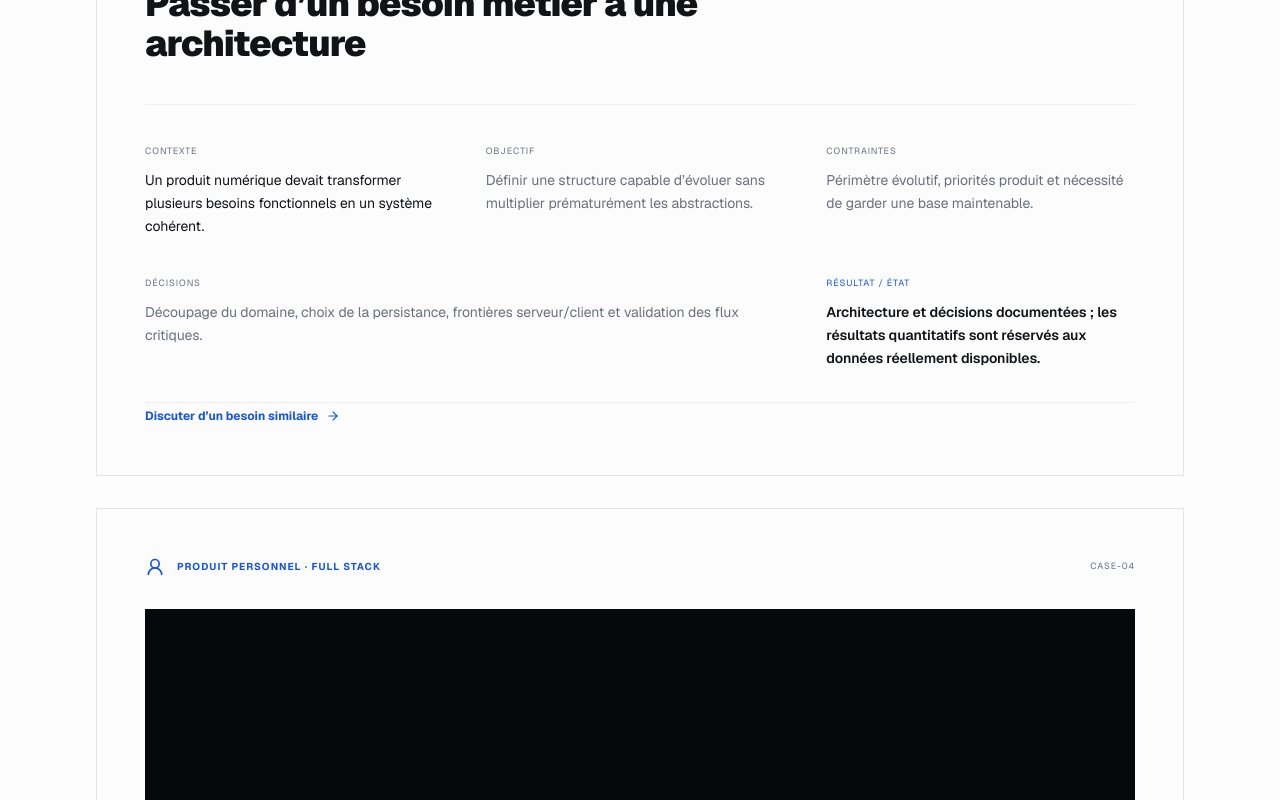
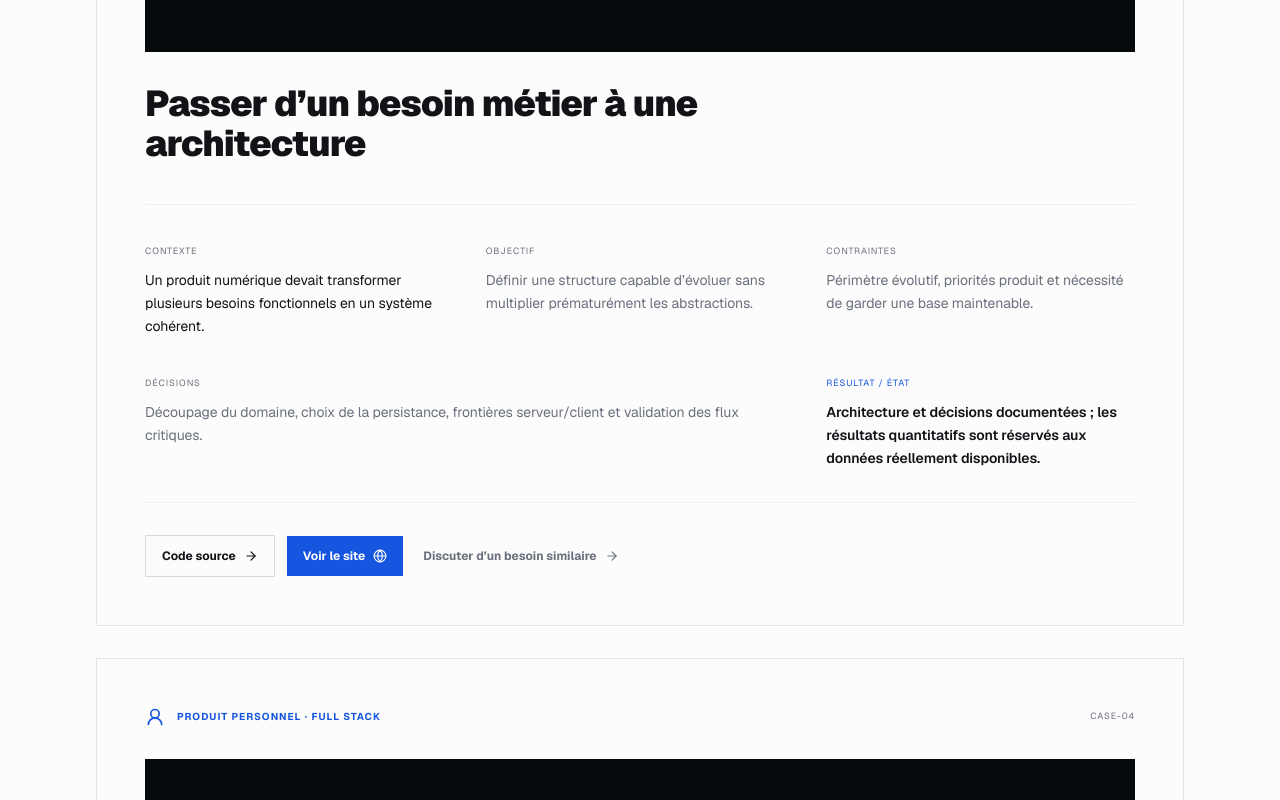
Before and after one commit to digitaleflex/eurinhash-cs, a Next.js app: page /realisations in a window 1280 px wide. Shown: the part 3373-4173 px from the top of the page. Built offline with nearby package versions, Linux system fonts and the light colour scheme.

Commit message:
Add optional source repository and live demo links to project cases

```diff
--- a/app/realisations/page.tsx
+++ b/app/realisations/page.tsx
@@ -13,6 +13,8 @@ const cases = [
     constraints: 'Infrastructure existante, ressources limitées et nécessité de préserver les services en place.',
     decisions: 'Conteneurisation, reverse proxy, automatisation des déploiements et documentation des flux.',
     result: 'État documenté dans les livrables du projet ; les métriques de disponibilité ou de coût ne sont pas affichées lorsqu’elles n’ont pas été mesurées.',
+    repoUrl: 'https://github.com/digitaleflex/WPOpsX',
+    liveUrl: null,
     href: '/contact?subject=Architecture',
   },
   {
@@ -25,6 +27,8 @@ const cases = [
     constraints: 'Contexte réel, périmètre d’audit défini et nécessité de distinguer les constats vérifiés des hypothèses.',
     decisions: 'Analyse ciblée, validation des constats, correction des faiblesses pertinentes et vérification post-remédiation.',
     result: 'Les résultats sont présentés selon les éléments effectivement vérifiés, sans promesse de risque nul.',
+    repoUrl: 'https://github.com/digitaleflex/joinhashcode',
+    liveUrl: null,
     href: '/contact?subject=Cybersécurité',
   },
   {
@@ -37,6 +41,8 @@ const cases = [
     constraints: 'Périmètre évolutif, priorités produit et nécessité de garder une base maintenable.',
     decisions: 'Découpage du domaine, choix de la persistance, frontières serveur/client et validation des flux critiques.',
     result: 'Architecture et décisions documentées ; les résultats quantitatifs sont réservés aux données réellement disponibles.',
+    repoUrl: 'https://github.com/digitaleflex/hashcode_reboot',
+    liveUrl: 'https://reboot.joinhashcode.com',
     href: '/contact?subject=Produit%20numérique',
   },
   {
@@ -49,6 +55,8 @@ const cases = [
     constraints: 'Rendre les informations faciles à trouver, limiter les fonctionnalités à ce qui est utile et ne pas annoncer de résultats qui n’ont pas été mesurés.',
     decisions: 'Pages publiques avec Next.js et TypeScript, contenu préparé pour être publié depuis des fichiers versionnés, formulaire de contact et métadonnées pour les moteurs de recherche.',
     result: 'Le nettoyage du site est en cours. Le build, les tests et la récupération des anciens articles doivent encore être vérifiés avant la publication.',
+    repoUrl: 'https://github.com/digitaleflex/eurinhash-cs',
+    liveUrl: 'https://eurinhash.com',
     href: 'https://github.com/digitaleflex/eurinhash-cs',
     external: true,
   },
@@ -95,10 +103,24 @@ export default function RealisationsPage() {
                 <div><span className="font-mono text-[9px] tracking-widest text-accent uppercase">Résultat / état</span><p className="mt-2 text-sm font-semibold leading-relaxed">{item.result}</p></div>
               </div>
 
-              <Link href={item.href} target={item.external ? '_blank' : undefined} rel={item.external ? 'noopener noreferrer' : undefined} className="inline-flex items-center gap-2 text-xs font-bold text-accent">
-                {item.external ? 'Consulter le dépôt du projet' : 'Discuter d’un besoin similaire'}
-                <ArrowRight className="h-3.5 w-3.5" />
-              </Link>
+              <div className="mt-8 flex flex-wrap items-center gap-3">
+                {item.repoUrl ? (
+                  <Link href={item.repoUrl} target="_blank" rel="noopener noreferrer" className="inline-flex items-center gap-2 border border-foreground/15 px-4 py-3 text-xs font-bold transition-colors hover:border-accent hover:text-accent">
+                    Code source
+                    <ArrowRight className="h-3.5 w-3.5" />
+                  </Link>
+                ) : null}
+                {item.liveUrl ? (
+                  <Link href={item.liveUrl} target="_blank" rel="noopener noreferrer" className="inline-flex items-center gap-2 bg-accent px-4 py-3 text-xs font-bold text-background transition-opacity hover:opacity-85">
+                    Voir le site
+                    <Globe className="h-3.5 w-3.5" />
+                  </Link>
+                ) : null}
+                <Link href={item.href} target={item.external ? '_blank' : undefined} rel={item.external ? 'noopener noreferrer' : undefined} className="inline-flex items-center gap-2 px-2 py-3 text-xs font-bold text-muted-foreground hover:text-accent">
+                  {item.external ? 'Dépôt du portfolio' : 'Discuter d’un besoin similaire'}
+                  <ArrowRight className="h-3.5 w-3.5" />
+                </Link>
+              </div>
             </article>
           ))}
         </div>
```
